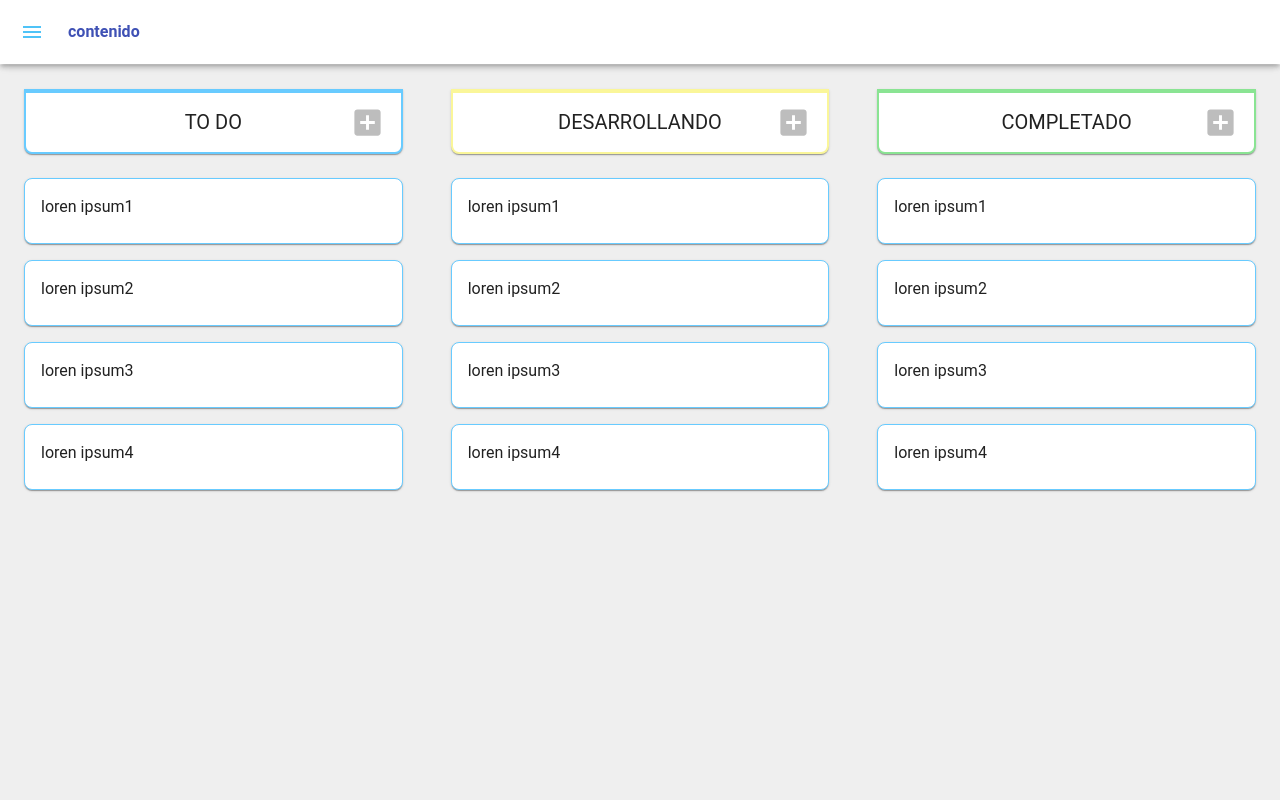
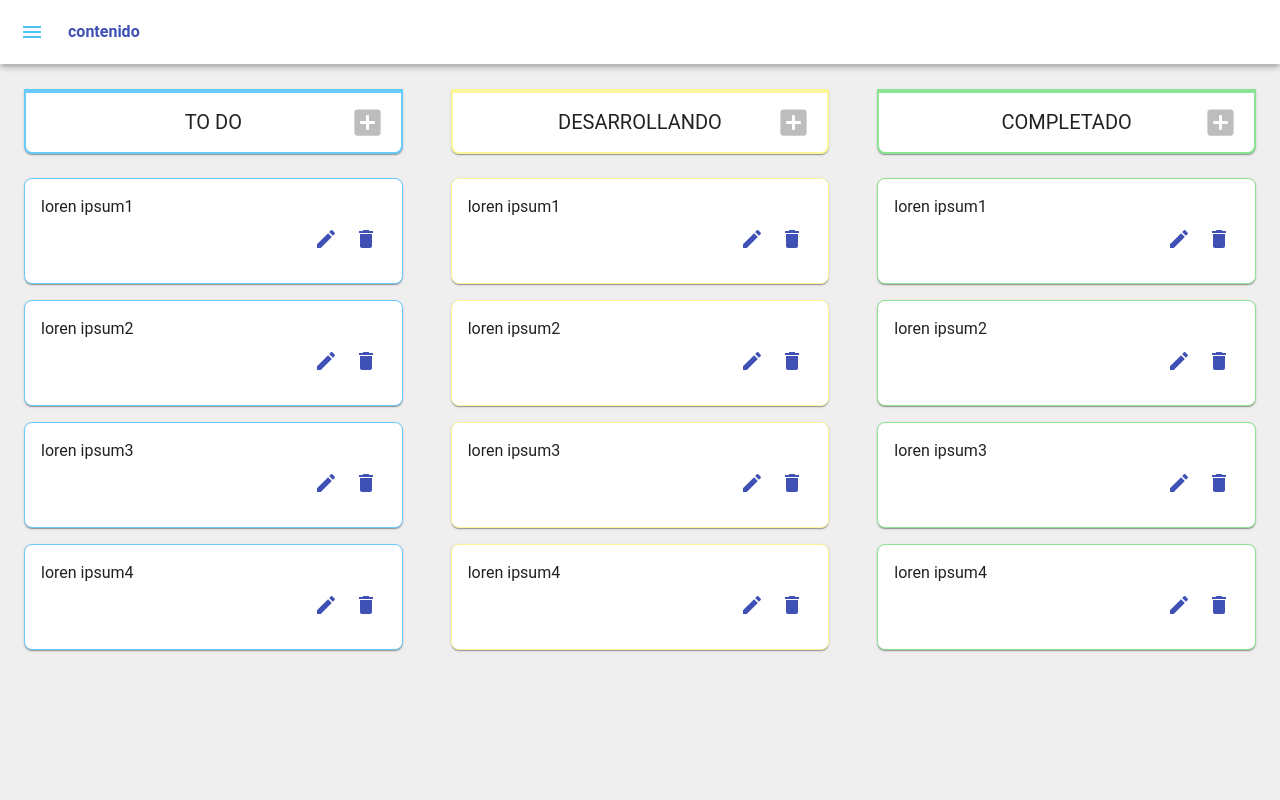
Before and after one commit to carosalazar28/dayler-planner, a React (Vite) app: page /board in a window 1280 px wide. Shown: the top 800 px of the page. Built offline with nearby package versions, Linux system fonts and the light colour scheme.

Commit message:
feat add edit and delete action for board card

```diff
--- a/src/components/Board/Pipeline.tsx
+++ b/src/components/Board/Pipeline.tsx
@@ -79,6 +79,7 @@ function Pipeline() {
               index={index}
               {...item}
               moveListItem={movePetListItem}
+              variant="INFO"
             />
           ))}
         </ContainerTask>
@@ -92,6 +93,7 @@ function Pipeline() {
               index={index}
               {...item}
               moveListItem={movePetListItem}
+              variant="WARNING"
             />
           ))}
         </ContainerTask>
@@ -105,6 +107,7 @@ function Pipeline() {
               index={index}
               {...item}
               moveListItem={movePetListItem}
+              variant="SUCCESS"
             />
           ))}
         </ContainerTask>
--- a/src/components/Board/PipelineAtoms/Item.tsx
+++ b/src/components/Board/PipelineAtoms/Item.tsx
@@ -1,10 +1,12 @@
-import React, { useRef } from 'react'
+import { useRef } from 'react'
 import type { Identifier, XYCoord } from 'dnd-core'
 import { useDrag, useDrop } from 'react-dnd'
 
 import MuiCard from '@mui/material/Card'
-import { CardContent, Typography } from '@mui/material'
+import { CardContent, IconButton, Typography } from '@mui/material'
 import { styled } from '@mui/material/styles'
+import EditIcon from '@mui/icons-material/Edit'
+import DeleteIcon from '@mui/icons-material/Delete'
 
 import {
   CardProps,
@@ -18,10 +20,21 @@ const Card = styled(MuiCard)<CardProps>(({ theme, color }) => ({
     theme.palette.status[color as keyof typeof theme.palette.status]
   }`,
   cursor: 'pointer',
+  '& > div': {
+    display: 'flex',
+    flexDirection: 'column',
+    '& > div': {
+      alignSelf: 'flex-end',
+    },
+  },
 }))
 
-const Item = ({ body, index, moveListItem }: ItemProps) => {
+const Item = ({ body, index, moveListItem, variant = 'INFO' }: ItemProps) => {
   const ref = useRef<HTMLDivElement>(null)
+
+  const handleEdit = () => console.log('edit')
+
+  const handleDelete = () => console.log('delete')
 
   const [{ isDragging }, dragRef] = useDrag({
     type: 'item',
@@ -96,9 +109,17 @@ const Item = ({ body, index, moveListItem }: ItemProps) => {
   const dragDropRef = dragRef(dropRef(ref))
 
   return (
-    <Card color={'INFO'} ref={dragDropRef} sx={{ opacity }}>
+    <Card color={variant} ref={dragDropRef} sx={{ opacity }}>
       <CardContent>
         <Typography variant="body2">{body}</Typography>
+        <div>
+          <IconButton color="primary" onClick={handleEdit}>
+            <EditIcon />
+          </IconButton>
+          <IconButton color="primary" onClick={handleDelete}>
+            <DeleteIcon />
+          </IconButton>
+        </div>
       </CardContent>
     </Card>
   )
--- a/src/components/interfaces/Board.interfaces.ts
+++ b/src/components/interfaces/Board.interfaces.ts
@@ -11,6 +11,7 @@ export interface Item {
 
 export interface ItemProps extends Item {
   index: number
+  variant: string
   moveListItem: (dragIndex: number, hoverIndex: number) => void
 }
 
```
